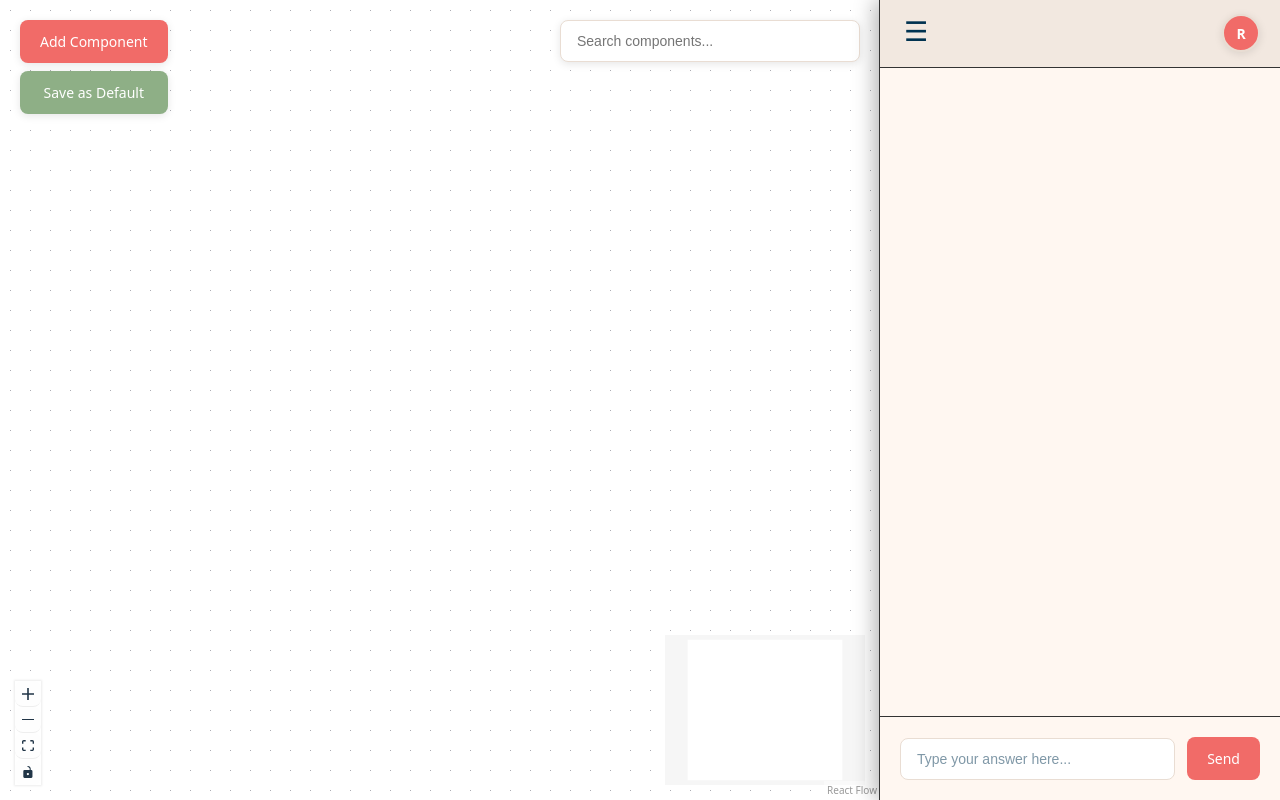
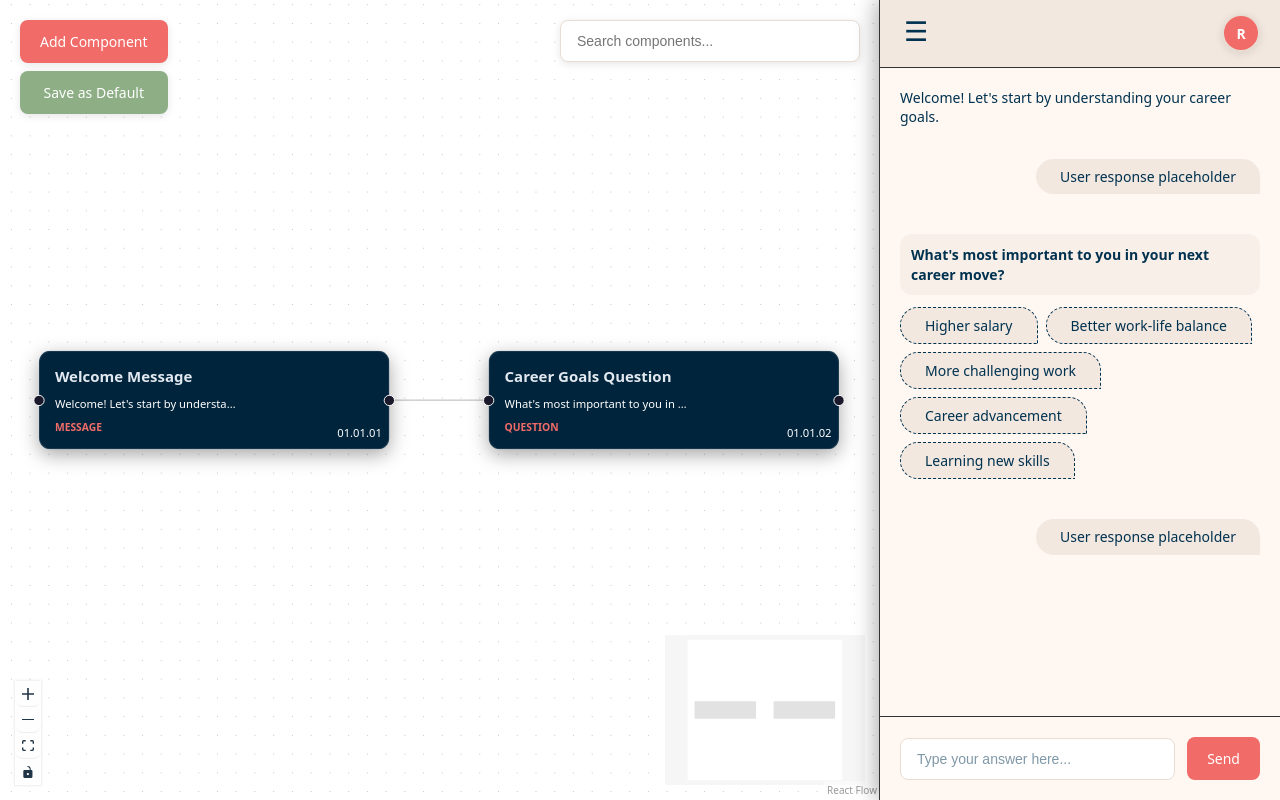
Before and after one commit to ignite-your-Acareer/the-tool, a React app: page / in a window 1280 px wide. Built offline with nearby package versions, Linux system fonts and the light colour scheme; the HTML template or start-up script is replaced by a standard one.

Commit message:
Fix: Build default state into app instead of localStorage for global deployment

```diff
--- a/src/components/ConversationPreview.tsx
+++ b/src/components/ConversationPreview.tsx
@@ -1,6 +1,6 @@
 import { useEffect, useRef, useState, Fragment, useCallback } from "react";
 import "./ConversationPreview.css";
-import { loadDefaultState } from "../utils/defaultState";
+import { defaultState } from "../defaultState";
 
 type MessageType = "text" | "card" | "pills";
 
@@ -129,8 +129,7 @@ export default function ConversationPreview() {
 
   // Load default state on mount
   useEffect(() => {
-    const defaultState = loadDefaultState();
-    if (defaultState && defaultState.messages.length > 0) {
+    if (defaultState.messages.length > 0) {
       setMessages(defaultState.messages);
       setOrphanMessageIds(new Set(defaultState.orphanMessageIds || []));
     }
--- a/src/components/FlowCanvas.tsx
+++ b/src/components/FlowCanvas.tsx
@@ -12,7 +12,8 @@ import {
 } from "@xyflow/react";
 import type { Connection, Edge as FlowEdge, Node as FlowNode, NodeProps, NodeTypes, NodeChange } from "@xyflow/react";
 import "../flow.css";
-import { saveDefaultState, loadDefaultState } from "../utils/defaultState";
+import { saveDefaultState } from "../utils/defaultState";
+import { defaultState } from "../defaultState";
 
 type UIToolType = "message" | "question" | "form" | "freeChat" | "accordion" | "banner" | "intro" | "multiSelect";
 
@@ -607,8 +608,6 @@ export default function FlowCanvas() {
 
   // Load default state on mount
   useEffect(() => {
-    const defaultState = loadDefaultState();
-    if (defaultState) {
     // Load nodes and edges
     setNodes(defaultState.nodes);
     setEdges(defaultState.edges);
@@ -621,7 +620,7 @@ export default function FlowCanvas() {
     setComponents(componentMap);
 
     // Dispatch events to update conversation preview
-      defaultState.messages.forEach(message => {
+    defaultState.messages.forEach((message: any) => {
       const event = new CustomEvent("addMessage", {
         detail: {
           messageId: message.messageId,
@@ -644,7 +643,6 @@ export default function FlowCanvas() {
         window.dispatchEvent(componentDataEvent);
       }
     });
-    }
   }, []);
 
   // Sync order whenever nodes or edges change
--- a/src/defaultState.ts
+++ b/src/defaultState.ts
@@ -1,5 +1,5 @@
 // Default state that loads when the app starts
-// Edit this file to set what components appear by default
+// This is built into the app and loads for everyone
 
 export const defaultState = {
   nodes: [
```
Lines whose indentation alone changed are shown as unchanged.
